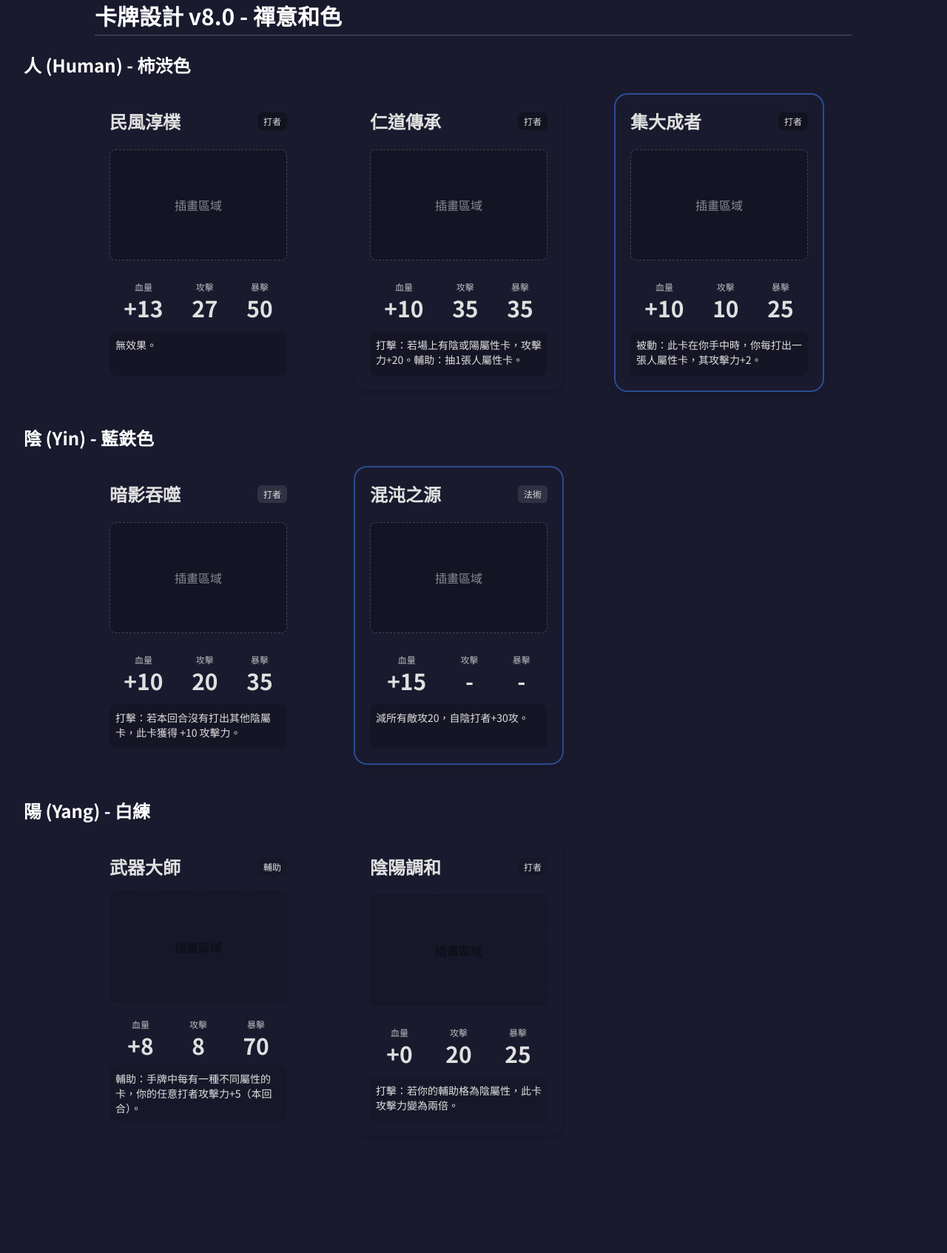
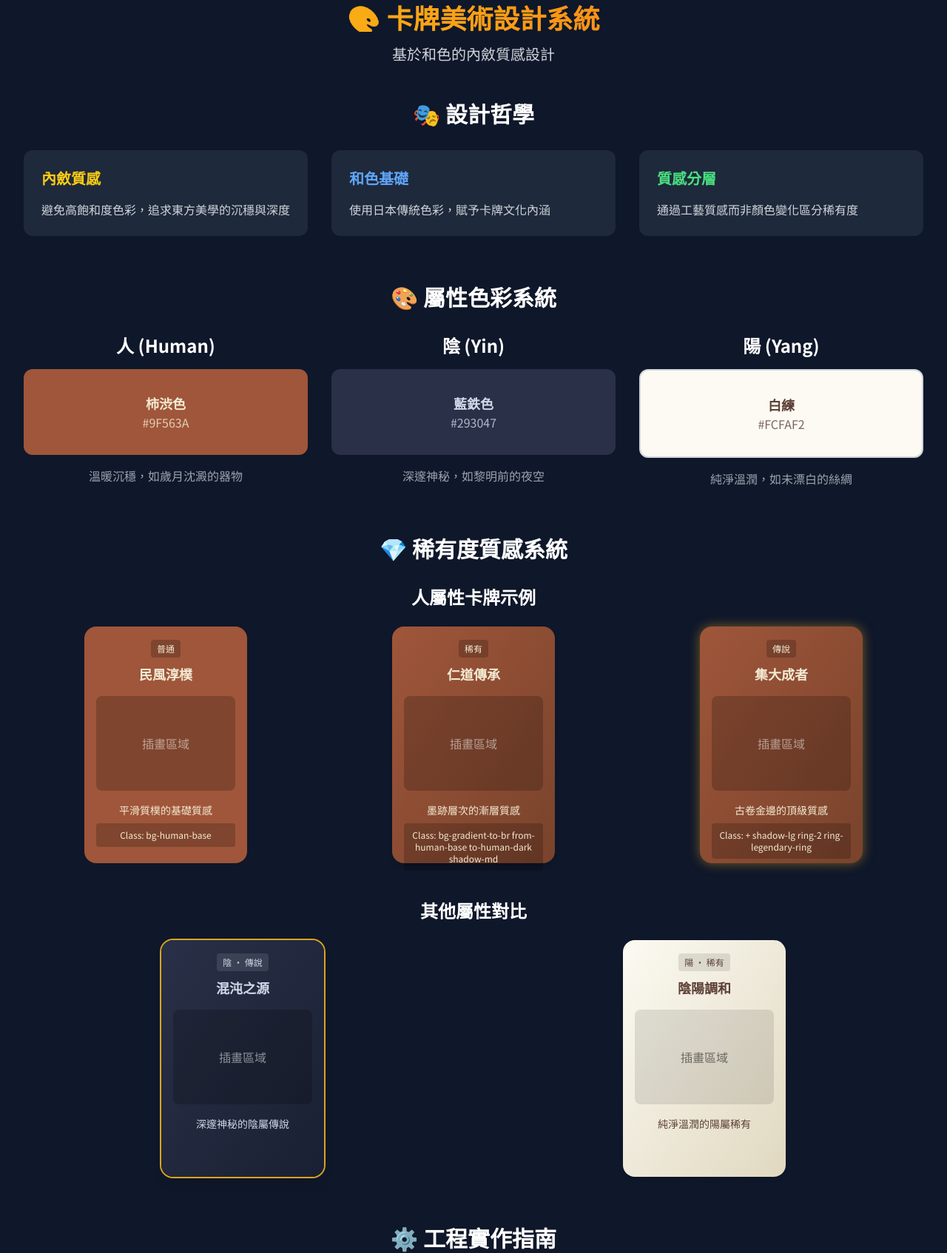
Before and after one commit to Lanternko/RoguelikeTCG, a plain HTML site: page index.html in a window 1280 px wide. Shown: the part 29-1723 px from the top of the page at 74% size. Before the commit the page ends 1597 px from the top, so only its background shows below. Drawn offline with nearby package versions, Linux system fonts and the light colour scheme; a script that the page names is missing.

Commit message:
0.13b css improve II

```diff
--- a/index.html
+++ b/index.html
@@ -3,169 +3,330 @@
 <head>
     <meta charset="UTF-8">
     <meta name="viewport" content="width=device-width, initial-scale=1.0">
-    <title>Roguelike TCG - 卡牌設計 v8.0 (禪意和色)</title>
-    <!-- 引入 Tailwind CSS -->
+    <title>卡牌美術設計系統 - 完整實作指南</title>
     <script src="https://cdn.tailwindcss.com"></script>
-    <link rel="preconnect" href="https://fonts.googleapis.com">
-    <link rel="preconnect" href="https://fonts.gstatic.com" crossorigin>
-    <link href="https://fonts.googleapis.com/css2?family=Noto+Sans+TC:wght@400;500;700&display=swap" rel="stylesheet">
-    <style>
-        /* 將字體應用到全局 */
-        body {
-            font-family: 'Noto Sans TC', sans-serif;
-        }
-        /* 自定義 Tailwind 配置，以使用我們的新顏色 */
+    <script>
         tailwind.config = {
             theme: {
                 extend: {
                     colors: {
-                        'human-base': '#9F563A', // 柿渋色
+                        'human-base': '#9F563A',
                         'human-dark': '#79432C',
                         'human-text': '#F3EAD3',
-                        'yin-base': '#293047',   // 藍鉄色
+                        'yin-base': '#293047',
                         'yin-dark': '#1A2033',
                         'yin-text': '#D0D8E8',
-                        'yang-base': '#FCFAF2',   // 白練
+                        'yang-base': '#FCFAF2',
                         'yang-dark': '#E0D8C0',
                         'yang-text': '#5D4037',
-                        'legendary-ring': '#DAA520', // 金色光環
+                        'legendary-ring': '#DAA520'
+                    },
+                    animation: {
+                        'glow': 'glow 2s ease-in-out infinite alternate',
+                        'float': 'float 3s ease-in-out infinite'
                     }
                 }
             }
         }
+    </script>
+    <link href="https://fonts.googleapis.com/css2?family=Noto+Sans+TC:wght@400;500;700&display=swap" rel="stylesheet">
+    <style>
+        body { font-family: 'Noto Sans TC', sans-serif; }
+        @keyframes glow {
+            from { box-shadow: 0 0 10px rgba(218, 165, 32, 0.3); }
+            to { box-shadow: 0 0 20px rgba(218, 165, 32, 0.7); }
+        }
+        @keyframes float {
+            0%, 100% { transform: translateY(0px); }
+            50% { transform: translateY(-10px); }
+        }
+        .card-base {
+            width: 220px;
+            height: 320px;
+        }
+        .hover-lift {
+            transition: all 0.3s cubic-bezier(0.4, 0, 0.2, 1);
+        }
+        .hover-lift:hover {
+            transform: translateY(-8px) scale(1.02);
+        }
     </style>
 </head>
-<body class="bg-[#1a1a2e] text-[#e0e0e0] p-8 flex flex-col items-center">
+<body class="bg-slate-900 text-white p-8">
 
-    <h1 class="text-3xl font-bold text-white border-b border-gray-600 pb-2 mb-6 w-full max-w-5xl">卡牌設計 v8.0 - 禪意和色</h1>
+    <!-- 標題區域 -->
+    <div class="text-center mb-12">
+        <h1 class="text-4xl font-bold mb-4 bg-gradient-to-r from-yellow-400 to-orange-500 bg-clip-text text-transparent">
+            🎨 卡牌美術設計系統
+        </h1>
+        <p class="text-xl text-gray-300">基於和色的內斂質感設計</p>
+    </div>
 
-    <!-- 人 (Human) - 柿渋色 -->
-    <h2 class="text-2xl font-bold text-white self-start w-full max-w-5xl mb-6">人 (Human) - 柿渋色</h2>
-    <div class="grid grid-cols-1 md:grid-cols-2 lg:grid-cols-3 gap-8 w-full max-w-5xl">
+    <!-- 設計哲學 -->
+    <section class="mb-16">
+        <h2 class="text-3xl font-bold mb-8 text-center">🎭 設計哲學</h2>
+        <div class="grid md:grid-cols-3 gap-8">
+            <div class="bg-slate-800 p-6 rounded-xl">
+                <h3 class="text-xl font-bold mb-4 text-yellow-400">內斂質感</h3>
+                <p class="text-gray-300">避免高飽和度色彩，追求東方美學的沉穩與深度</p>
+            </div>
+            <div class="bg-slate-800 p-6 rounded-xl">
+                <h3 class="text-xl font-bold mb-4 text-blue-400">和色基礎</h3>
+                <p class="text-gray-300">使用日本傳統色彩，賦予卡牌文化內涵</p>
+            </div>
+            <div class="bg-slate-800 p-6 rounded-xl">
+                <h3 class="text-xl font-bold mb-4 text-green-400">質感分層</h3>
+                <p class="text-gray-300">通過工藝質感而非顏色變化區分稀有度</p>
+            </div>
+        </div>
+    </section>
+
+    <!-- 色彩系統展示 -->
+    <section class="mb-16">
+        <h2 class="text-3xl font-bold mb-8 text-center">🎨 屬性色彩系統</h2>
+        <div class="grid md:grid-cols-3 gap-8">
+
+            <!-- 人屬性 -->
+            <div class="text-center">
+                <h3 class="text-2xl font-bold mb-4">人 (Human)</h3>
+                <div class="bg-human-base p-8 rounded-xl mb-4">
+                    <div class="text-human-text font-bold text-lg">柿渋色</div>
+                    <div class="text-human-text opacity-80">#9F563A</div>
+                </div>
+                <p class="text-gray-400">溫暖沉穩，如歲月沈澱的器物</p>
+            </div>
+
+            <!-- 陰屬性 -->
+            <div class="text-center">
+                <h3 class="text-2xl font-bold mb-4">陰 (Yin)</h3>
+                <div class="bg-yin-base p-8 rounded-xl mb-4">
+                    <div class="text-yin-text font-bold text-lg">藍鉄色</div>
+                    <div class="text-yin-text opacity-80">#293047</div>
+                </div>
+                <p class="text-gray-400">深邃神秘，如黎明前的夜空</p>
+            </div>
+
+            <!-- 陽屬性 -->
+            <div class="text-center">
+                <h3 class="text-2xl font-bold mb-4">陽 (Yang)</h3>
+                <div class="bg-yang-base border-2 border-gray-300 p-8 rounded-xl mb-4">
+                    <div class="text-yang-text font-bold text-lg">白練</div>
+                    <div class="text-yang-text opacity-80">#FCFAF2</div>
+                </div>
+                <p class="text-gray-400">純淨溫潤，如未漂白的絲綢</p>
+            </div>
+        </div>
+    </section>
+
+    <!-- 稀有度展示 -->
+    <section class="mb-16">
+        <h2 class="text-3xl font-bold mb-8 text-center">💎 稀有度質感系統</h2>
+
+        <!-- 人屬性卡牌展示 -->
+        <h3 class="text-2xl font-bold mb-6 text-center">人屬性卡牌示例</h3>
+        <div class="grid md:grid-cols-3 gap-8 mb-12">
 
             <!-- 普通卡 -->
-        <div class="w-[280px] h-[400px] rounded-2xl p-5 flex flex-col justify-between relative transition-all duration-300 hover:-translate-y-3 hover:shadow-2xl
-                    bg-human-base shadow-sm text-human-text">
-            <div class="flex justify-between items-center">
-                <h3 class="text-2xl font-bold">民風淳樸</h3>
-                <span class="bg-black/30 text-xs px-2 py-1 rounded-md">打者</span>
+            <div class="card-base bg-human-base text-human-text rounded-2xl p-4 mx-auto hover-lift">
+                <div class="text-center mb-4">
+                    <div class="bg-black/20 text-xs px-2 py-1 rounded inline-block mb-2">普通</div>
+                    <h4 class="text-lg font-bold">民風淳樸</h4>
                 </div>
-            <div class="h-[150px] bg-black/20 rounded-lg flex items-center justify-center text-white/50 border border-dashed border-white/20 my-2">插畫區域</div>
-            <div class="flex justify-around text-center">
-                <div><span class="text-xs opacity-80">血量</span><p class="text-3xl font-bold">+13</p></div>
-                <div><span class="text-xs opacity-80">攻擊</span><p class="text-3xl font-bold">27</p></div>
-                <div><span class="text-xs opacity-80">暴擊</span><p class="text-3xl font-bold">50</p></div>
+                <div class="bg-black/20 h-32 rounded-lg mb-4 flex items-center justify-center text-white/50">
+                    插畫區域
                 </div>
-            <p class="text-sm bg-black/20 p-2 rounded-lg min-h-[60px]">無效果。</p>
+                <div class="text-center space-y-2">
+                    <div class="text-sm">平滑質樸的基礎質感</div>
+                    <div class="text-xs bg-black/20 p-2 rounded">Class: bg-human-base</div>
+                </div>
             </div>
 
             <!-- 稀有卡 -->
-        <div class="w-[280px] h-[400px] rounded-2xl p-5 flex flex-col justify-between relative transition-all duration-300 hover:-translate-y-3 hover:shadow-2xl
-                    bg-gradient-to-br from-human-base to-human-dark shadow-md text-human-text">
-            <div class="flex justify-between items-center">
-                <h3 class="text-2xl font-bold">仁道傳承</h3>
-                <span class="bg-black/30 text-xs px-2 py-1 rounded-md">打者</span>
+            <div class="card-base bg-gradient-to-br from-human-base to-human-dark shadow-md text-human-text rounded-2xl p-4 mx-auto hover-lift">
+                <div class="text-center mb-4">
+                    <div class="bg-black/20 text-xs px-2 py-1 rounded inline-block mb-2">稀有</div>
+                    <h4 class="text-lg font-bold">仁道傳承</h4>
                 </div>
-            <div class="h-[150px] bg-black/20 rounded-lg flex items-center justify-center text-white/50 border border-dashed border-white/20 my-2">插畫區域</div>
-            <div class="flex justify-around text-center">
-                <div><span class="text-xs opacity-80">血量</span><p class="text-3xl font-bold">+10</p></div>
-                <div><span class="text-xs opacity-80">攻擊</span><p class="text-3xl font-bold">35</p></div>
-                <div><span class="text-xs opacity-80">暴擊</span><p class="text-3xl font-bold">35</p></div>
+                <div class="bg-black/20 h-32 rounded-lg mb-4 flex items-center justify-center text-white/50">
+                    插畫區域
                 </div>
-            <p class="text-sm bg-black/20 p-2 rounded-lg min-h-[60px]">打擊：若場上有陰或陽屬性卡，攻擊力+20。輔助：抽1張人屬性卡。</p>
+                <div class="text-center space-y-2">
+                    <div class="text-sm">墨跡層次的漸層質感</div>
+                    <div class="text-xs bg-black/20 p-2 rounded">Class: bg-gradient-to-br from-human-base to-human-dark shadow-md</div>
+                </div>
             </div>
 
             <!-- 傳說卡 -->
-        <div class="w-[280px] h-[400px] rounded-2xl p-5 flex flex-col justify-between relative transition-all duration-300 hover:-translate-y-3 hover:shadow-2xl
-                    bg-gradient-to-br from-human-base to-human-dark shadow-lg ring-2 ring-legendary-ring text-human-text">
-            <div class="flex justify-between items-center">
-                <h3 class="text-2xl font-bold">集大成者</h3>
-                <span class="bg-black/30 text-xs px-2 py-1 rounded-md">打者</span>
+            <div class="card-base bg-gradient-to-br from-human-base to-human-dark shadow-lg ring-2 ring-legendary-ring text-human-text rounded-2xl p-4 mx-auto hover-lift animate-glow">
+                <div class="text-center mb-4">
+                    <div class="bg-black/20 text-xs px-2 py-1 rounded inline-block mb-2">傳說</div>
+                    <h4 class="text-lg font-bold">集大成者</h4>
                 </div>
-            <div class="h-[150px] bg-black/20 rounded-lg flex items-center justify-center text-white/50 border border-dashed border-white/20 my-2">插畫區域</div>
-            <div class="flex justify-around text-center">
-                <div><span class="text-xs opacity-80">血量</span><p class="text-3xl font-bold">+10</p></div>
-                <div><span class="text-xs opacity-80">攻擊</span><p class="text-3xl font-bold">10</p></div>
-                <div><span class="text-xs opacity-80">暴擊</span><p class="text-3xl font-bold">25</p></div>
+                <div class="bg-black/20 h-32 rounded-lg mb-4 flex items-center justify-center text-white/50">
+                    插畫區域
                 </div>
-            <p class="text-sm bg-black/20 p-2 rounded-lg min-h-[60px]">被動：此卡在你手中時，你每打出一張人屬性卡，其攻擊力+2。</p>
+                <div class="text-center space-y-2">
+                    <div class="text-sm">古卷金邊的頂級質感</div>
+                    <div class="text-xs bg-black/20 p-2 rounded">Class: + shadow-lg ring-2 ring-legendary-ring</div>
+                </div>
             </div>
         </div>
 
-    <!-- 陰 (Yin) - 藍鉄色 -->
-    <h2 class="text-2xl font-bold text-white self-start w-full max-w-5xl mt-12 mb-6">陰 (Yin) - 藍鉄色</h2>
-    <div class="grid grid-cols-1 md:grid-cols-2 lg:grid-cols-3 gap-8 w-full max-w-5xl">
-        <!-- 普通卡 -->
-        <div class="w-[280px] h-[400px] rounded-2xl p-5 flex flex-col justify-between relative transition-all duration-300 hover:-translate-y-3 hover:shadow-2xl
-                    bg-yin-base shadow-sm text-yin-text">
-            <div class="flex justify-between items-center">
-                <h3 class="text-2xl font-bold">暗影吞噬</h3>
-                <span class="bg-white/10 text-xs px-2 py-1 rounded-md">打者</span>
+        <!-- 其他屬性卡牌 -->
+        <h3 class="text-2xl font-bold mb-6 text-center">其他屬性對比</h3>
+        <div class="grid md:grid-cols-2 gap-8">
+
+            <!-- 陰屬性傳說卡 -->
+            <div class="card-base bg-gradient-to-br from-yin-base to-yin-dark shadow-lg ring-2 ring-legendary-ring text-yin-text rounded-2xl p-4 mx-auto hover-lift">
+                <div class="text-center mb-4">
+                    <div class="bg-white/10 text-xs px-2 py-1 rounded inline-block mb-2">陰 · 傳說</div>
+                    <h4 class="text-lg font-bold">混沌之源</h4>
                 </div>
-            <div class="h-[150px] bg-black/20 rounded-lg flex items-center justify-center text-white/50 border border-dashed border-white/20 my-2">插畫區域</div>
-            <div class="flex justify-around text-center">
-                <div><span class="text-xs opacity-80">血量</span><p class="text-3xl font-bold">+10</p></div>
-                <div><span class="text-xs opacity-80">攻擊</span><p class="text-3xl font-bold">20</p></div>
-                <div><span class="text-xs opacity-80">暴擊</span><p class="text-3xl font-bold">35</p></div>
+                <div class="bg-black/20 h-32 rounded-lg mb-4 flex items-center justify-center text-white/50">
+                    插畫區域
                 </div>
-            <p class="text-sm bg-black/20 p-2 rounded-lg min-h-[60px]">打擊：若本回合沒有打出其他陰屬卡，此卡獲得 +10 攻擊力。</p>
-        </div>
-
-        <!-- 傳說卡 -->
-        <div class="w-[280px] h-[400px] rounded-2xl p-5 flex flex-col justify-between relative transition-all duration-300 hover:-translate-y-3 hover:shadow-2xl
-                    bg-gradient-to-br from-yin-base to-yin-dark shadow-lg ring-2 ring-legendary-ring text-yin-text">
-            <div class="flex justify-between items-center">
-                <h3 class="text-2xl font-bold">混沌之源</h3>
-                <span class="bg-white/10 text-xs px-2 py-1 rounded-md">法術</span>
-            </div>
-            <div class="h-[150px] bg-black/20 rounded-lg flex items-center justify-center text-white/50 border border-dashed border-white/20 my-2">插畫區域</div>
-            <div class="flex justify-around text-center">
-                <div><span class="text-xs opacity-80">血量</span><p class="text-3xl font-bold">+15</p></div>
-                <div><span class="text-xs opacity-80">攻擊</span><p class="text-3xl font-bold">-</p></div>
-                <div><span class="text-xs opacity-80">暴擊</span><p class="text-3xl font-bold">-</p></div>
-            </div>
-            <p class="text-sm bg-black/20 p-2 rounded-lg min-h-[60px]">減所有敵攻20，自陰打者+30攻。</p>
+                <div class="text-center">
+                    <div class="text-sm">深邃神秘的陰屬傳說</div>
                 </div>
             </div>
 
-    <!-- 陽 (Yang) - 白練 -->
-    <h2 class="text-2xl font-bold text-white self-start w-full max-w-5xl mt-12 mb-6">陽 (Yang) - 白練</h2>
-    <div class="grid grid-cols-1 md:grid-cols-2 lg:grid-cols-3 gap-8 w-full max-w-5xl">
-        <!-- 普通卡 -->
-        <div class="w-[280px] h-[400px] rounded-2xl p-5 flex flex-col justify-between relative transition-all duration-300 hover:-translate-y-3 hover:shadow-2xl
-                    bg-yang-base shadow-sm text-yang-text">
-            <div class="flex justify-between items-center">
-                <h3 class="text-2xl font-bold">武器大師</h3>
-                <span class="bg-black/10 text-xs px-2 py-1 rounded-md">輔助</span>
+            <!-- 陽屬性稀有卡 -->
+            <div class="card-base bg-gradient-to-br from-yang-base to-yang-dark shadow-md text-yang-text rounded-2xl p-4 mx-auto hover-lift">
+                <div class="text-center mb-4">
+                    <div class="bg-black/10 text-xs px-2 py-1 rounded inline-block mb-2">陽 · 稀有</div>
+                    <h4 class="text-lg font-bold">陰陽調和</h4>
                 </div>
-            <div class="h-[150px] bg-black/10 rounded-lg flex items-center justify-center text-black/50 border border-dashed border-black/20 my-2">插畫區域</div>
-            <div class="flex justify-around text-center">
-                <div><span class="text-xs opacity-80">血量</span><p class="text-3xl font-bold">+8</p></div>
-                <div><span class="text-xs opacity-80">攻擊</span><p class="text-3xl font-bold">8</p></div>
-                <div><span class="text-xs opacity-80">暴擊</span><p class="text-3xl font-bold">70</p></div>
+                <div class="bg-black/10 h-32 rounded-lg mb-4 flex items-center justify-center text-black/50">
+                    插畫區域
                 </div>
-            <p class="text-sm bg-black/10 p-2 rounded-lg min-h-[60px]">輔助：手牌中每有一種不同屬性的卡，你的任意打者攻擊力+5（本回合）。</p>
+                <div class="text-center">
+                    <div class="text-sm">純淨溫潤的陽屬稀有</div>
+                </div>
+            </div>
+        </div>
+    </section>
+
+    <!-- 工程實作指南 -->
+    <section class="mb-16">
+        <h2 class="text-3xl font-bold mb-8 text-center">⚙️ 工程實作指南</h2>
+
+        <div class="bg-slate-800 p-6 rounded-xl mb-8">
+            <h3 class="text-xl font-bold mb-4 text-green-400">動態樣式生成函數</h3>
+            <pre class="bg-slate-900 p-4 rounded-lg text-sm overflow-x-auto"><code class="text-green-300">
+// 根據卡牌屬性和稀有度動態生成 Tailwind Classes
+function generateCardClasses(attribute, rarity) {
+  const baseClasses = 'card-base rounded-2xl p-4 transition-all duration-300 hover:-translate-y-2';
+
+  // 屬性色彩映射
+  const attributeColors = {
+    human: { base: 'human-base', dark: 'human-dark', text: 'human-text' },
+    yin: { base: 'yin-base', dark: 'yin-dark', text: 'yin-text' },
+    yang: { base: 'yang-base', dark: 'yang-dark', text: 'yang-text' }
+  };
+
+  // 稀有度質感映射
+  const rarityStyles = {
+    common: (colors) => `bg-${colors.base}`,
+    rare: (colors) => `bg-gradient-to-br from-${colors.base} to-${colors.dark} shadow-md`,
+    legendary: (colors) => `bg-gradient-to-br from-${colors.base} to-${colors.dark} shadow-lg ring-2 ring-legendary-ring`
+  };
+
+  const colors = attributeColors[attribute];
+  const backgroundStyle = rarityStyles[rarity](colors);
+
+  return `${baseClasses} ${backgroundStyle} text-${colors.text}`;
+}
+
+// 使用示例
+const cardClass = generateCardClasses('human', 'legendary');
+// 結果: "card-base rounded-2xl p-4 ... bg-gradient-to-br from-human-base to-human-dark shadow-lg ring-2 ring-legendary-ring text-human-text"
+</code></pre>
         </div>
 
-        <!-- 稀有卡 -->
-        <div class="w-[280px] h-[400px] rounded-2xl p-5 flex flex-col justify-between relative transition-all duration-300 hover:-translate-y-3 hover:shadow-2xl
-                    bg-gradient-to-br from-yang-base to-yang-dark shadow-md text-yang-text">
-            <div class="flex justify-between items-center">
-                <h3 class="text-2xl font-bold">陰陽調和</h3>
-                <span class="bg-black/10 text-xs px-2 py-1 rounded-md">打者</span>
+        <div class="bg-slate-800 p-6 rounded-xl mb-8">
+            <h3 class="text-xl font-bold mb-4 text-blue-400">React 組件範例</h3>
+            <pre class="bg-slate-900 p-4 rounded-lg text-sm overflow-x-auto"><code class="text-blue-300">
+function Card({ card }) {
+  const cardClasses = generateCardClasses(card.attribute, card.rarity);
+
+  return (
+    &lt;div className={cardClasses}&gt;
+      &lt;div className="text-center mb-4"&gt;
+        &lt;div className="bg-black/20 text-xs px-2 py-1 rounded inline-block mb-2"&gt;
+          {card.rarity}
+        &lt;/div&gt;
+        &lt;h4 className="text-lg font-bold"&gt;{card.name}&lt;/h4&gt;
+      &lt;/div&gt;
+
+      &lt;div className="bg-black/20 h-32 rounded-lg mb-4 flex items-center justify-center"&gt;
+        &lt;img src={card.artwork} alt={card.name} className="max-w-full max-h-full object-cover rounded" /&gt;
+      &lt;/div&gt;
+
+      &lt;div className="text-center space-y-2"&gt;
+        &lt;div className="text-sm"&gt;{card.description}&lt;/div&gt;
+        &lt;div className="flex justify-around"&gt;
+          &lt;span&gt;⚔️ {card.attack}&lt;/span&gt;
+          &lt;span&gt;💎 {card.crit}&lt;/span&gt;
+        &lt;/div&gt;
+      &lt;/div&gt;
+    &lt;/div&gt;
+  );
+}
+</code></pre>
         </div>
-            <div class="h-[150px] bg-black/10 rounded-lg flex items-center justify-center text-black/50 border border-dashed border-black/20 my-2">插畫區域</div>
-            <div class="flex justify-around text-center">
-                <div><span class="text-xs opacity-80">血量</span><p class="text-3xl font-bold">+0</p></div>
-                <div><span class="text-xs opacity-80">攻擊</span><p class="text-3xl font-bold">20</p></div>
-                <div><span class="text-xs opacity-80">暴擊</span><p class="text-3xl font-bold">25</p></div>
+    </section>
+
+    <!-- 設計規範總結 -->
+    <section class="mb-16">
+        <h2 class="text-3xl font-bold mb-8 text-center">📋 設計規範總結</h2>
+
+        <div class="grid md:grid-cols-2 gap-8">
+            <div class="bg-slate-800 p-6 rounded-xl">
+                <h3 class="text-xl font-bold mb-4 text-purple-400">✅ 設計優勢</h3>
+                <ul class="space-y-2 text-gray-300">
+                    <li>• <strong>文化內涵深度</strong>：和色系統賦予卡牌東方美學</li>
+                    <li>• <strong>視覺統一性</strong>：所有卡牌保持和諧的色彩基調</li>
+                    <li>• <strong>工程友好性</strong>：Tailwind CSS 原子類易於實現</li>
+                    <li>• <strong>可擴展性</strong>：新屬性只需添加對應色彩配置</li>
+                    <li>• <strong>性能優化</strong>：純 CSS 實現，無需額外資源</li>
+                </ul>
             </div>
-            <p class="text-sm bg-black/10 p-2 rounded-lg min-h-[60px]">打擊：若你的輔助格為陰屬性，此卡攻擊力變為兩倍。</p>
+
+            <div class="bg-slate-800 p-6 rounded-xl">
+                <h3 class="text-xl font-bold mb-4 text-orange-400">🚀 改進建議</h3>
+                <ul class="space-y-2 text-gray-300">
+                    <li>• <strong>動效增強</strong>：添加更豐富的 hover 和點擊動效</li>
+                    <li>• <strong>無障礙支持</strong>：考慮色盲用戶的區分度</li>
+                    <li>• <strong>響應式適配</strong>：不同螢幕尺寸的卡牌大小調整</li>
+                    <li>• <strong>主題切換</strong>：支持深色/淺色模式切換</li>
+                    <li>• <strong>個性化</strong>：允許玩家自定義卡背或邊框</li>
+                </ul>
             </div>
         </div>
+    </section>
 
-    <!-- 原始的遊戲腳本依然加載，確保邏輯部分不受影響 -->
-    <script type="module" src="src/main.js"></script>
+    <!-- 互動示例 -->
+    <section class="mb-16">
+        <h2 class="text-3xl font-bold mb-8 text-center">🎮 互動效果示例</h2>
+        <div class="text-center">
+            <p class="text-gray-400 mb-6">將滑鼠懸停在下方卡牌上體驗互動效果</p>
+            <div class="flex justify-center space-x-8">
+                <div class="card-base bg-gradient-to-br from-human-base to-human-dark shadow-lg ring-2 ring-legendary-ring text-human-text rounded-2xl p-4 hover-lift cursor-pointer animate-float">
+                    <div class="text-center">
+                        <div class="bg-black/20 text-xs px-2 py-1 rounded inline-block mb-2">互動示例</div>
+                        <h4 class="text-lg font-bold">懸停效果</h4>
+                        <div class="bg-black/20 h-24 rounded-lg mt-4 flex items-center justify-center text-white/50">
+                            ✨ 卡牌特效
+                        </div>
+                    </div>
+                </div>
+            </div>
+        </div>
+    </section>
+
+    <footer class="text-center text-gray-500 pt-8 border-t border-gray-700">
+        <p>🎨 基於東方美學的卡牌設計系統 | 使用 Tailwind CSS 實現</p>
+    </footer>
 
 </body>
 </html>
```
Lines whose indentation alone changed are shown as unchanged.
